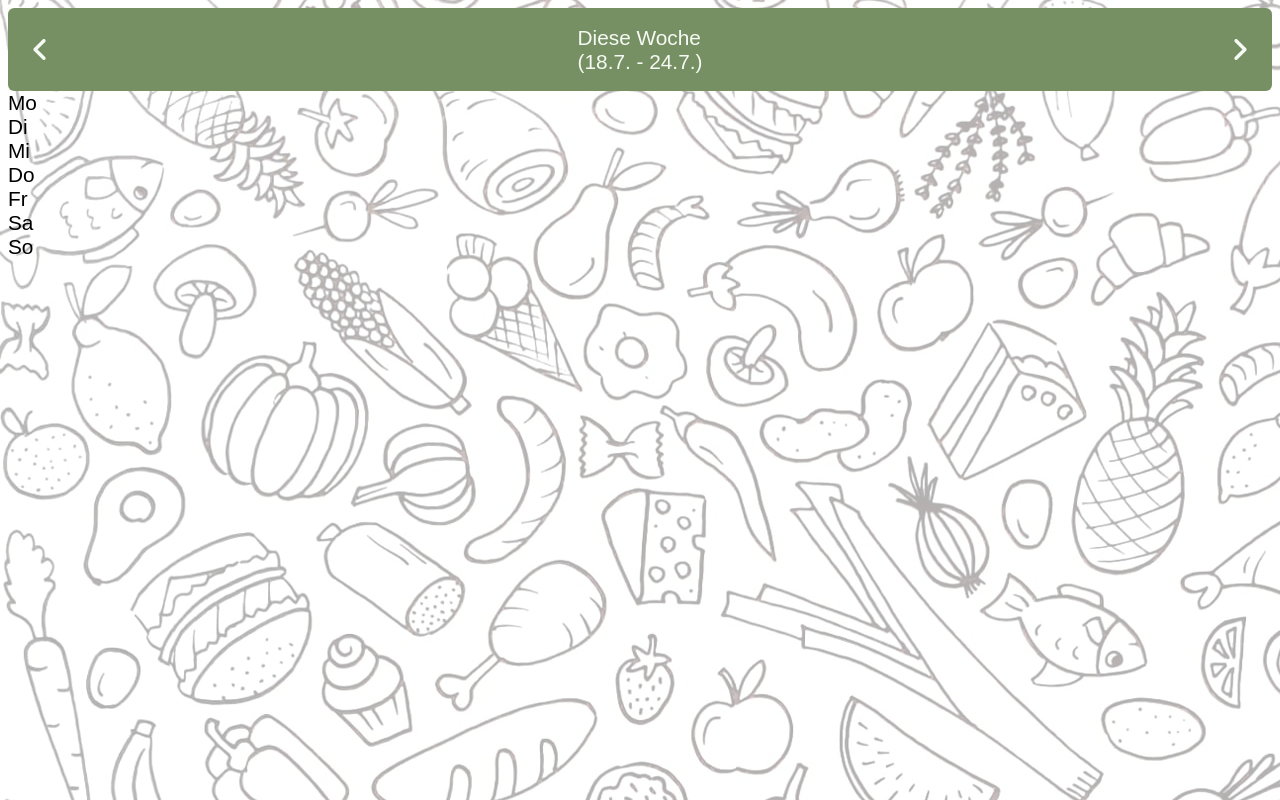
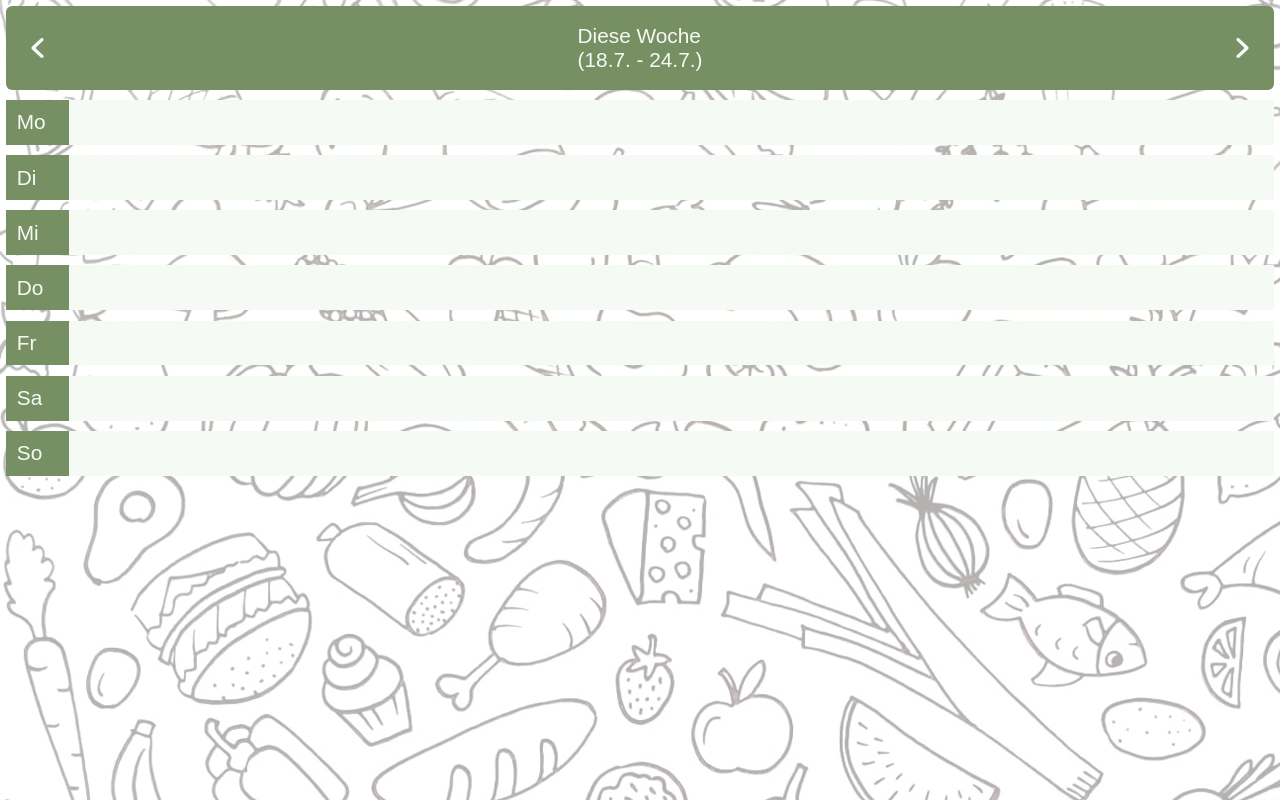
Before and after one commit to romixch/wochen-menu-plan-web, a React (Create React App) app: page / in a window 1280 px wide. Built offline with nearby package versions, Linux system fonts and the light colour scheme.

Commit message:
Some css

```diff
--- a/src/components/menu-card.css
+++ b/src/components/menu-card.css
@@ -0,0 +1,16 @@
+.menu-card {
+    display: flex;
+    width: 100%;
+    background-color: var(--tertiaryFont);
+}
+
+.week {
+    color: var(--tertiaryFont);
+    background-color: var(--tertiary);
+    min-width: 2em;
+    padding: 0.5em;
+}
+
+.open {}
+
+.closed {}
--- a/src/components/menu-card.tsx
+++ b/src/components/menu-card.tsx
@@ -18,7 +18,8 @@ const MenuCard = ({ dailyPlan }: Props) => {
     const weekdayText = format(parseISO(dailyPlan.date), open ? "iiii" : "iiiiii", { locale: de })
 
     return <div className={`menu-card ${open ? 'open' : 'closed'}`}>
-        <div onClick={handleOnTitleClick}>{weekdayText}</div></div>
+        <div className='week' onClick={handleOnTitleClick}>{weekdayText}</div>
+    </div>
 }
 
 export default MenuCard;
--- a/src/index.css
+++ b/src/index.css
@@ -7,3 +7,8 @@
   --tertiaryFont: #F6FAF5;
   --inputBox: white;
 }
+
+body {
+  background-image: url("./images/background.jpg");
+  margin: 0.4em;
+}
--- a/src/routes/root.css
+++ b/src/routes/root.css
@@ -2,8 +2,8 @@
   width: 100%;
   font-family: sans-serif;
   font-size: 1.3rem;
+  display: flex;
+  flex-direction: column;
+  justify-content: flex-start;
+  gap: 0.5em;
 }
-
-body {
-  background-image: url("../images/background.jpg");
-}
```
